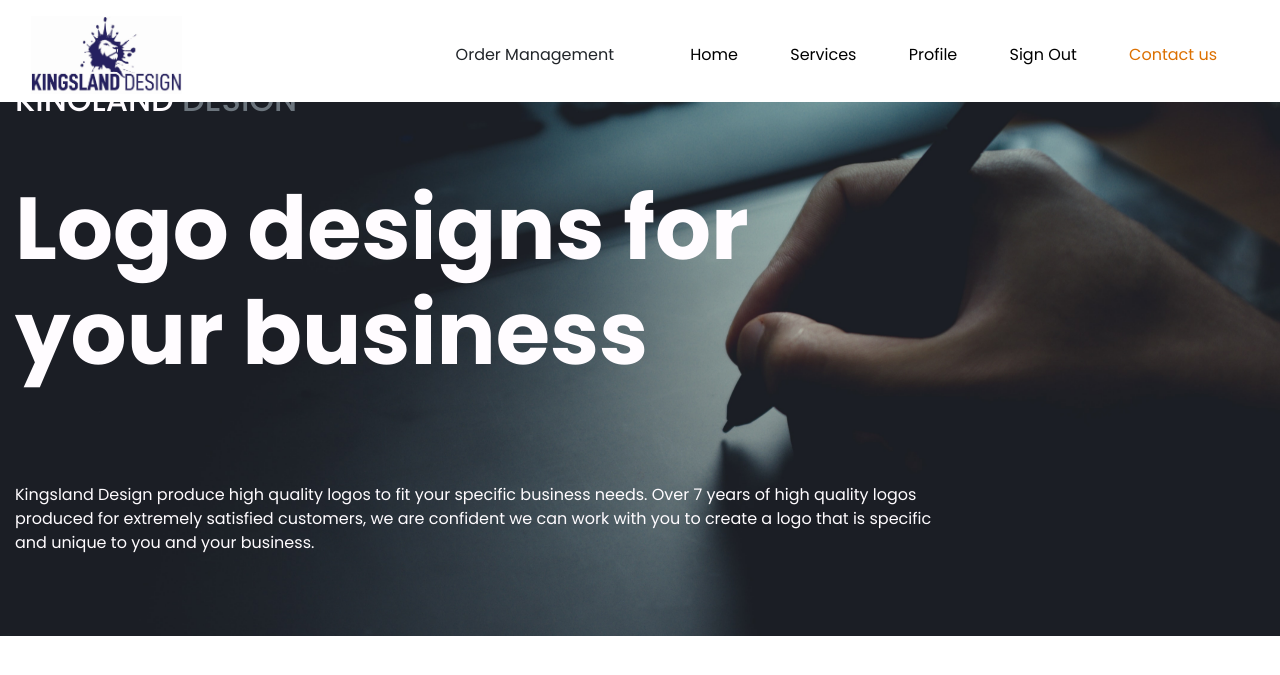
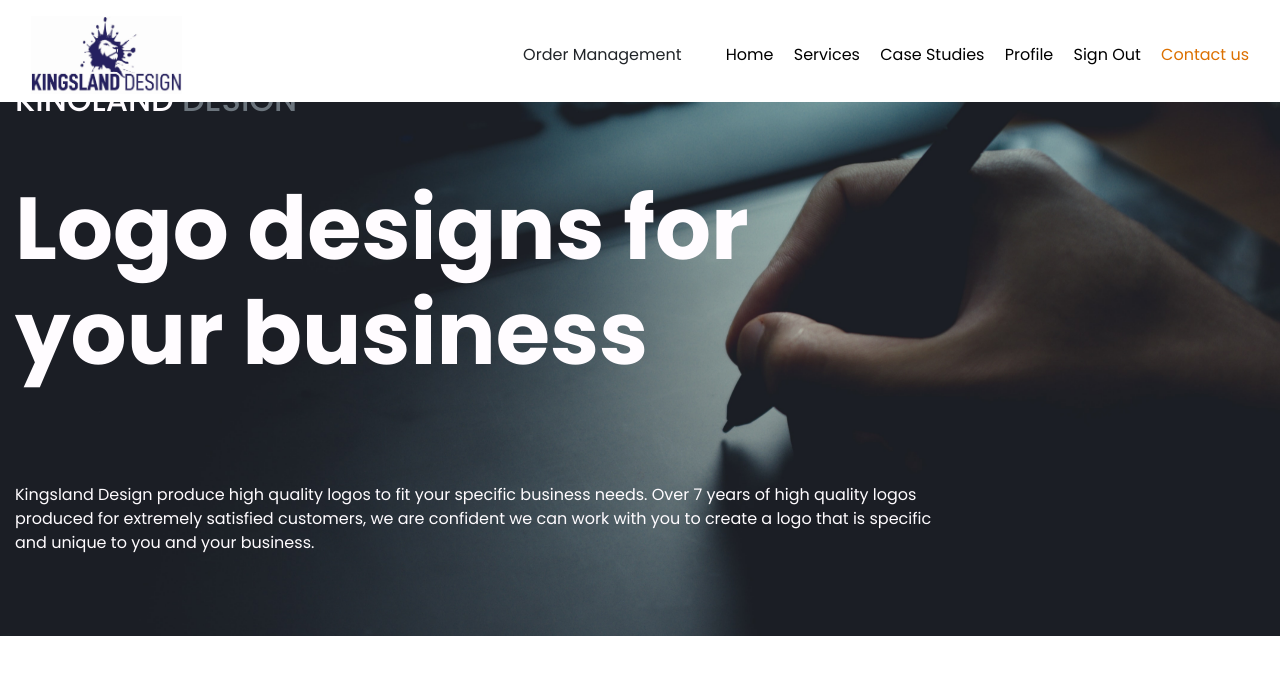
Before and after one commit to TezBaydu/Milestone-project-4-GraphicDesign, a Django app: page / in a window 1280 px wide. Shown: the top 675 px of the page. Run offline with Django 3.2, Linux system fonts and the light colour scheme; the visitor is signed in with stand-in values (Sample User, id 1); some libraries are stand-ins or nearby versions.

Commit message:
nav responsive adjust completed

```diff
--- a/static/css/base.css
+++ b/static/css/base.css
@@ -48,13 +48,6 @@ body {
 
 /* -------------------------------- Media Queries */
 
-/* Slightly larger container on xl screens */
-@media (min-width: 1200px) {
-    .container {
-      max-width: 80%;
-    }
-  }
-
 /* fixed top navbar only on medium and up */
 @media (min-width: 992px) {
     .fixed-top-desktop-only {
@@ -65,10 +58,21 @@ body {
         z-index: 1030;
     }
 
-      .header-container {
-          padding-top: 164px;
+    .mobile-top {
+        display: none;
     }
 }
+
+@media (max-width: 991px) {
+    .mobile-top {
+        position: fixed;
+        top: 0;
+        right: 0;
+        left: 0;
+        z-index: 1030;
+    }
+}
+
 
 /* home page */
 
--- a/templates/allauth/base.html
+++ /dev/null
@@ -1,124 +0,0 @@
-{% load static %}
-
-<!doctype html>
-<html lang="en">
-  <head>
-
-    {% block meta %}
-      <meta http-equiv="X-UA-Compatible" content="ie=edge">
-      <meta charset="utf-8">
-      <meta name="viewport" content="width=device-width, initial-scale=1, shrink-to-fit=no">
-    {% endblock %}
-
-    {% block extra_meta %}
-    {% endblock %}
-
-    {% block corecss %}
-      <link rel="stylesheet" href="https://stackpath.bootstrapcdn.com/bootstrap/4.4.1/css/bootstrap.min.css"
-        integrity="sha384-Vkoo8x4CGsO3+Hhxv8T/Q5PaXtkKtu6ug5TOeNV6gBiFeWPGFN9MuhOf23Q9Ifjh" crossorigin="anonymous">
-      <link rel="preconnect" href="https://fonts.googleapis.com">
-      <link rel="preconnect" href="https://fonts.gstatic.com" crossorigin>
-      <link rel="stylesheet" href="https://fonts.googleapis.com/css2?family=Inter:wght@100;200;300;400;500;600;700;800;900&family=Poppins:wght@100;200;300;400;500;600;700;800;900&display=swap">
-      <link rel="stylesheet" href="{% static 'css/base.css' %}">
-    {% endblock %}
-
-    {% block extra_css %}
-    {% endblock %}
-
-    {% block corejs %}
-      <script src="https://kit.fontawesome.com/494cd39dc5.js" crossorigin="anonymous"></script>
-      <script src="https://code.jquery.com/jquery-3.4.1.slim.min.js" integrity="sha384-J6qa4849blE2+poT4WnyKhv5vZF5SrPo0iEjwBvKU7imGFAV0wwj1yYfoRSJoZ+n" crossorigin="anonymous"></script>
-      <script src="https://cdn.jsdelivr.net/npm/popper.js@1.16.0/dist/umd/popper.min.js" integrity="sha384-Q6E9RHvbIyZFJoft+2mJbHaEWldlvI9IOYy5n3zV9zzTtmI3UksdQRVvoxMfooAo" crossorigin="anonymous"></script>
-      <script src="https://stackpath.bootstrapcdn.com/bootstrap/4.4.1/js/bootstrap.min.js" integrity="sha384-wfSDF2E50Y2D1uUdj0O3uMBJnjuUD4Ih7YwaYd1iqfktj0Uod8GCExl3Og8ifwB6" crossorigin="anonymous"></script>
-    {% endblock %}
-
-    {% block extra_js %}
-    {% endblock %}
-
-    <title>Kingsland Design {% block head_title %}{% endblock %}</title>
-    {% block extra_head %}
-    {% endblock %}
-  </head>
-  <body>
-    {% block body %}
-      <header class="container-fluid fixed-top">
-        <div id="topnav" class="row bg-white pt-lg-2 d-none d-lg-flex">
-          <div class="col-2 col-lg-2 my-auto py-1 py-lg-0">
-            <a href="{% url 'home' %}" class="nav-link main-logo-link">
-              <img class="nav-logo" src="/media/kingsland-5.jpg"/>
-            </a>
-          </div>
-          <div class="col-10 col-lg-10 my-auto py-1 py-lg-0">
-            <ul class="list-inline list-unstyled text-center text-lg-right my-0">
-              {% if user.is_authenticated %}
-                {% if request.user.is_superuser %}
-                  <li class="list-inline-item mr-5">
-                  <a href="" class="dropdown-item">Order Management</a>
-                  </li>
-                {% endif %}
-                  <li class="list-inline-item mr-5">
-                    <a href="{% url 'home' %}" class="nav-text">Home</a>
-                  </li>
-                  <li class="list-inline-item mr-5">
-                    <a href="" class="nav-text">Services</a>
-                  </li>
-                  <li class="list-inline-item mr-5">
-                    <a href="" class="nav-text">Profile</a>
-                  </li>
-                  <li class="list-inline-item mr-5">
-                    <a href="{% url 'account_logout' %}" class="nav-text">Sign Out</a>
-                  </li>
-                  <li class="list-inline-item mr-5">
-                    <a href="" class="nav-contact">Contact us</a>
-                  </li>
-              {% else %}
-                <li class="list-inline-item mr-5">
-                  <a href="{% url 'home' %}" class="nav-text">Home</a>
-                </li>
-                <li class="list-inline-item mr-5">
-                  <a href="" class="nav-text">Services</a>
-                </li>
-                <li class="list-inline-item mr-5">
-                  <a href="" class="nav-text">Profile</a>
-                </li>
-                  <li class="list-inline-item mr-5">
-                    <a href="{% url 'account_login' %}" class="nav-text">Sign In</a>
-                  </li>
-                  <li class="list-inline-item mr-5">
-                    <a href="{% url 'account_signup' %}" class="nav-text">Register</a>
-                  </li>
-                  <li class="list-inline-item mr-5">
-                    <a href="" class="nav-contact">Contact us</a>
-                  </li>
-              {% endif %}
-            </ul>
-          </div>
-        </div>
-      </header>
-
-      {% if messages %}
-        <div>
-          <strong>Messages:</strong>
-          <ul>
-            {% for message in messages %}
-            <li>{{message}}</li>
-            {% endfor %}
-          </ul>
-        </div>
-      {% endif %}
-
-      {% block page_header %}
-      {% endblock %}
-
-      {% block content %}
-      {% endblock %}
-
-      {% block postload_js %}
-      {% endblock %}
-
-    {% endblock %}
-
-    {% block extra_body %}
-    {% endblock %}
-  </body>
-</html>
--- /dev/null
+++ b/templates/base.html
@@ -0,0 +1,200 @@
+{% load static %}
+
+<!doctype html>
+<html lang="en">
+  <head>
+
+    {% block meta %}
+      <meta http-equiv="X-UA-Compatible" content="ie=edge">
+      <meta charset="utf-8">
+      <meta name="viewport" content="width=device-width, initial-scale=1, shrink-to-fit=no">
+    {% endblock %}
+
+    {% block extra_meta %}
+    {% endblock %}
+
+    {% block corecss %}
+      <link rel="stylesheet" href="https://stackpath.bootstrapcdn.com/bootstrap/4.4.1/css/bootstrap.min.css"
+        integrity="sha384-Vkoo8x4CGsO3+Hhxv8T/Q5PaXtkKtu6ug5TOeNV6gBiFeWPGFN9MuhOf23Q9Ifjh" crossorigin="anonymous">
+      <link rel="preconnect" href="https://fonts.googleapis.com">
+      <link rel="preconnect" href="https://fonts.gstatic.com" crossorigin>
+      <link rel="stylesheet" href="https://fonts.googleapis.com/css2?family=Inter:wght@100;200;300;400;500;600;700;800;900&family=Poppins:wght@100;200;300;400;500;600;700;800;900&display=swap">
+      <link rel="stylesheet" href="{% static 'css/base.css' %}">
+    {% endblock %}
+
+    {% block extra_css %}
+    {% endblock %}
+
+    {% block corejs %}
+      <script src="https://kit.fontawesome.com/494cd39dc5.js" crossorigin="anonymous"></script>
+      <script src="https://code.jquery.com/jquery-3.4.1.slim.min.js" integrity="sha384-J6qa4849blE2+poT4WnyKhv5vZF5SrPo0iEjwBvKU7imGFAV0wwj1yYfoRSJoZ+n" crossorigin="anonymous"></script>
+      <script src="https://cdn.jsdelivr.net/npm/popper.js@1.16.0/dist/umd/popper.min.js" integrity="sha384-Q6E9RHvbIyZFJoft+2mJbHaEWldlvI9IOYy5n3zV9zzTtmI3UksdQRVvoxMfooAo" crossorigin="anonymous"></script>
+      <script src="https://stackpath.bootstrapcdn.com/bootstrap/4.4.1/js/bootstrap.min.js" integrity="sha384-wfSDF2E50Y2D1uUdj0O3uMBJnjuUD4Ih7YwaYd1iqfktj0Uod8GCExl3Og8ifwB6" crossorigin="anonymous"></script>
+    {% endblock %}
+
+    {% block extra_js %}
+    {% endblock %}
+
+    <title>Kingsland Design {% block head_title %}{% endblock %}</title>
+    {% block extra_head %}
+    {% endblock %}
+  </head>
+  <body>
+    {% block body %}
+      <header id="topnav" class="container-fluid fixed-top">
+        <nav class="row bg-white pt-lg-2 d-none d-lg-flex">
+          <div class="col-2 my-auto py-1 py-lg-0">
+            <a href="{% url 'home' %}" class="nav-link main-logo-link">
+              <img class="nav-logo" src="/media/kingsland-5.jpg"/>
+            </a>
+          </div>
+          <div class="col-10 my-auto py-1 py-lg-0">
+            <ul class="list-inline list-unstyled text-center text-lg-right my-0">
+              {% if user.is_authenticated %}
+                {% if request.user.is_superuser %}
+                  <li class="list-inline-item mr-3">
+                  <a href="" class="dropdown-item">Order Management</a>
+                  </li>
+                {% endif %}
+                  <li class="list-inline-item mr-3">
+                    <a href="{% url 'home' %}" class="nav-text">Home</a>
+                  </li>
+                  <li class="list-inline-item mr-3">
+                    <a href="" class="nav-text">Services</a>
+                  </li>
+                  <li class="list-inline-item mr-3">
+                    <a href="" class="nav-text">Case Studies</a>
+                  </li>
+                  <li class="list-inline-item mr-3">
+                    <a href="" class="nav-text">Profile</a>
+                  </li>
+                  <li class="list-inline-item mr-3">
+                    <a href="{% url 'account_logout' %}" class="nav-text">Sign Out</a>
+                  </li>
+                  <li class="list-inline-item mr-3">
+                    <a href="" class="nav-contact">Contact us</a>
+                  </li>
+              {% else %}
+                <li class="list-inline-item mr-3">
+                  <a href="{% url 'home' %}" class="nav-text">Home</a>
+                </li>
+                <li class="list-inline-item mr-2">
+                  <a href="" class="nav-text">Services</a>
+                </li>
+                <li class="list-inline-item mr-3">
+                  <a href="" class="nav-text">Case Studies</a>
+                </li>
+                <li class="list-inline-item mr-3">
+                  <a href="" class="nav-text">Profile</a>
+                </li>
+                  <li class="list-inline-item mr-3">
+                    <a href="{% url 'account_login' %}" class="nav-text">Sign In</a>
+                  </li>
+                  <li class="list-inline-item mr-3">
+                    <a href="{% url 'account_signup' %}" class="nav-text">Register</a>
+                  </li>
+                  <li class="list-inline-item mr-3">
+                    <a href="" class="nav-contact">Contact us</a>
+                  </li>
+              {% endif %}
+            </ul>
+          </div>
+
+        </nav>
+
+        <!-- mobile nav section -->
+
+        <div class="container-fluid bg-white">
+          <nav class="col-12 navbar navbar-expand-lg fixed-nav navbar-light bg-white mobile-top">
+            <div class="col-5 my-auto py-1 py-lg-0">
+              <a href="{% url 'home' %}" class="nav-link main-logo-link">
+                <img class="nav-logo" src="/media/kingsland-5.jpg"/>
+              </a>
+            </div>
+            <div class="col-7 my-auto py-1 py-lg-0 text-right">
+              <button class="navbar-toggler bg-white" type="button" data-toggle="collapse" data-target="#navbarNavDropdown"
+                  aria-controls="navbarNavDropdown" aria-expanded="false" aria-label="Toggle navigation">
+                  <span class="navbar-toggler-icon"></span>
+              </button>
+            </div>
+            <div class="collapse navbar-collapse bg-white" id="navbarNavDropdown">
+              <ul class="list-inline list-unstyled text-center text-lg-right my-0">
+                {% if user.is_authenticated %}
+                  {% if request.user.is_superuser %}
+                    <li class="list-inline-item mr-3">
+                    <a href="" class="dropdown-item">Order Management</a>
+                    </li>
+                  {% endif %}
+                    <li class="list-inline-item mr-3">
+                      <a href="{% url 'home' %}" class="nav-text">Home</a>
+                    </li>
+                    <li class="list-inline-item mr-3">
+                      <a href="" class="nav-text">Services</a>
+                    </li>
+                    <li class="list-inline-item mr-3">
+                      <a href="" class="nav-text">Case Studies</a>
+                    </li>
+                    <li class="list-inline-item mr-3">
+                      <a href="" class="nav-text">Profile</a>
+                    </li>
+                    <li class="list-inline-item mr-3">
+                      <a href="{% url 'account_logout' %}" class="nav-text">Sign Out</a>
+                    </li>
+                    <li class="list-inline-item mr-3">
+                      <a href="" class="nav-contact">Contact us</a>
+                    </li>
+                {% else %}
+                  <li class="list-inline-item mr-3">
+                    <a href="{% url 'home' %}" class="nav-text">Home</a>
+                  </li>
+                  <li class="list-inline-item mr-2">
+                    <a href="" class="nav-text">Services</a>
+                  </li>
+                  <li class="list-inline-item mr-3">
+                    <a href="" class="nav-text">Case Studies</a>
+                  </li>
+                  <li class="list-inline-item mr-3">
+                    <a href="" class="nav-text">Profile</a>
+                  </li>
+                    <li class="list-inline-item mr-3">
+                      <a href="{% url 'account_login' %}" class="nav-text">Sign In</a>
+                    </li>
+                    <li class="list-inline-item mr-3">
+                      <a href="{% url 'account_signup' %}" class="nav-text">Register</a>
+                    </li>
+                    <li class="list-inline-item mr-3">
+                      <a href="" class="nav-contact">Contact us</a>
+                    </li>
+                {% endif %}
+              </ul>
+            </div>
+          </nav>
+        </div>
+      </header>
+
+      {% if messages %}
+        <div>
+          <strong>Messages:</strong>
+          <ul>
+            {% for message in messages %}
+            <li>{{message}}</li>
+            {% endfor %}
+          </ul>
+        </div>
+      {% endif %}
+
+      {% block page_header %}
+      {% endblock %}
+
+      {% block content %}
+      {% endblock %}
+
+      {% block postload_js %}
+      {% endblock %}
+
+    {% endblock %}
+
+    {% block extra_body %}
+    {% endblock %}
+  </body>
+</html>
```
Also changed, not shown: templates/includes/main-nav.html (added), templates/includes/mobile-top-header.html (added). Lines whose indentation alone changed are shown as unchanged.
